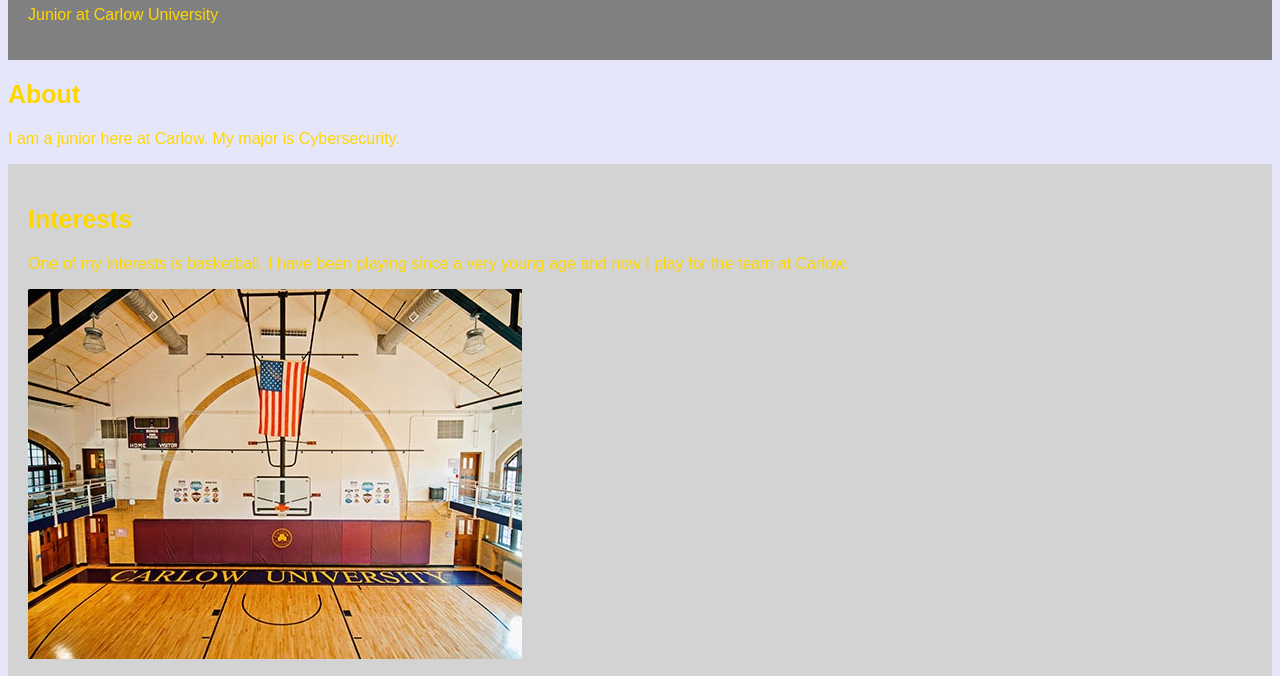
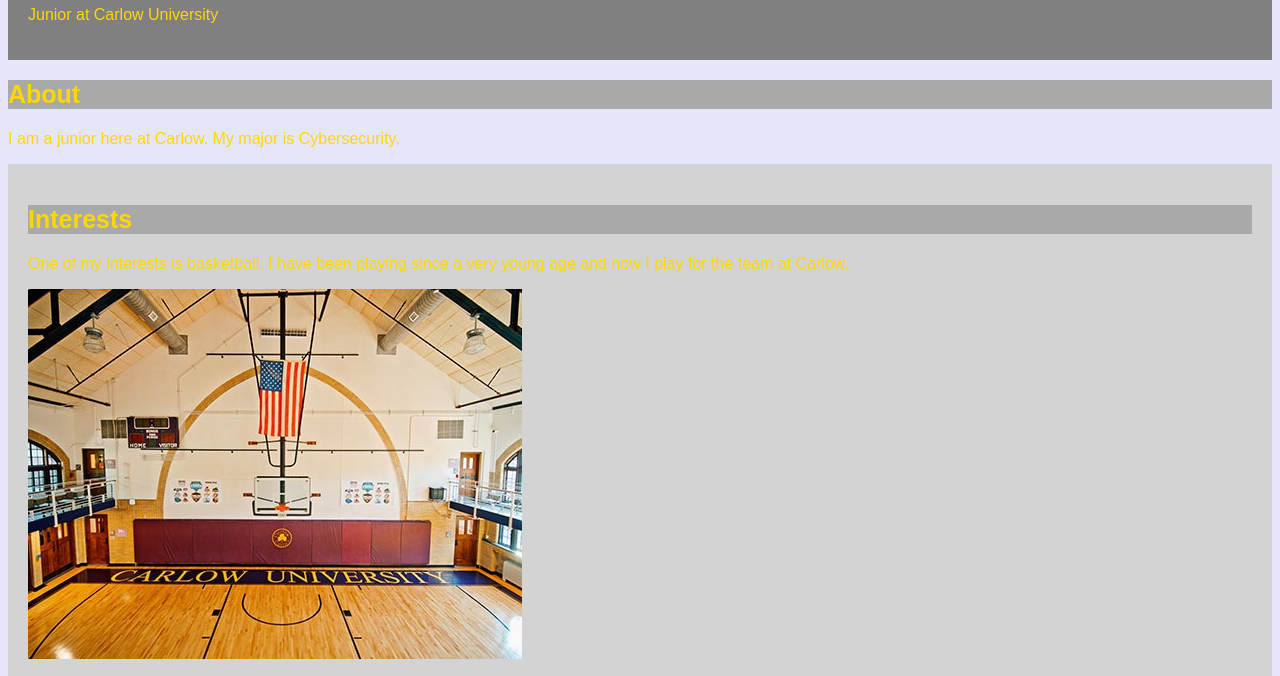
Before and after one commit to 7nhyrh4k4k-wq/csc105F6, a plain HTML site: page homework2/index.html in a window 1280 px wide. Shown: the part 121-797 px from the top of the page. Drawn offline with Linux system fonts and the light colour scheme.

Commit message:
Fix background color syntax for h2 element

```diff
--- a/homework2/style.css
+++ b/homework2/style.css
@@ -4,7 +4,7 @@ body {
 	font-family: Arial, sans-serif;
 }
 h2 {
-	background-color: dark grey;
+	background-color: darkgrey;
 	font-size: 25px;
 }
 h1 {
```
